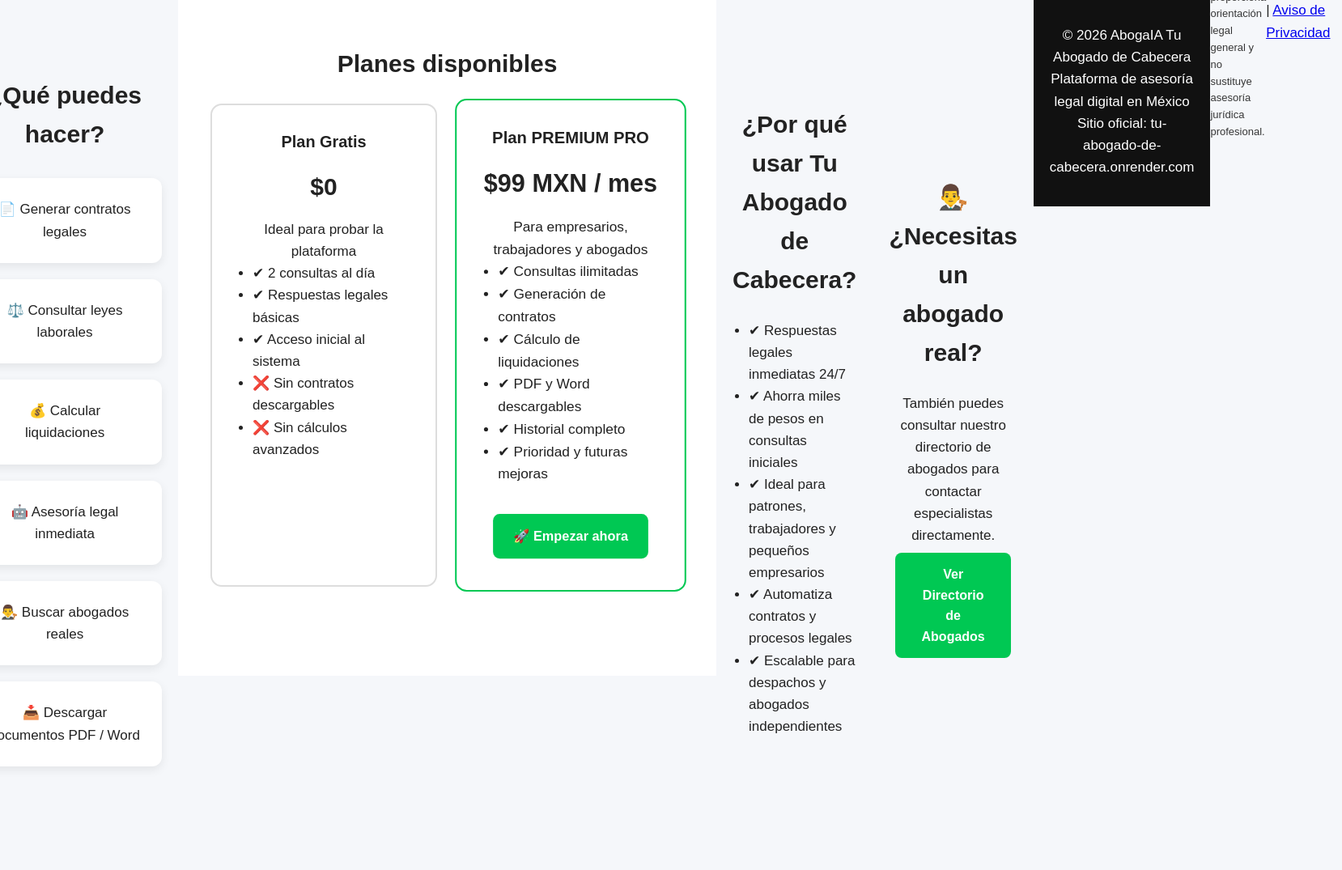
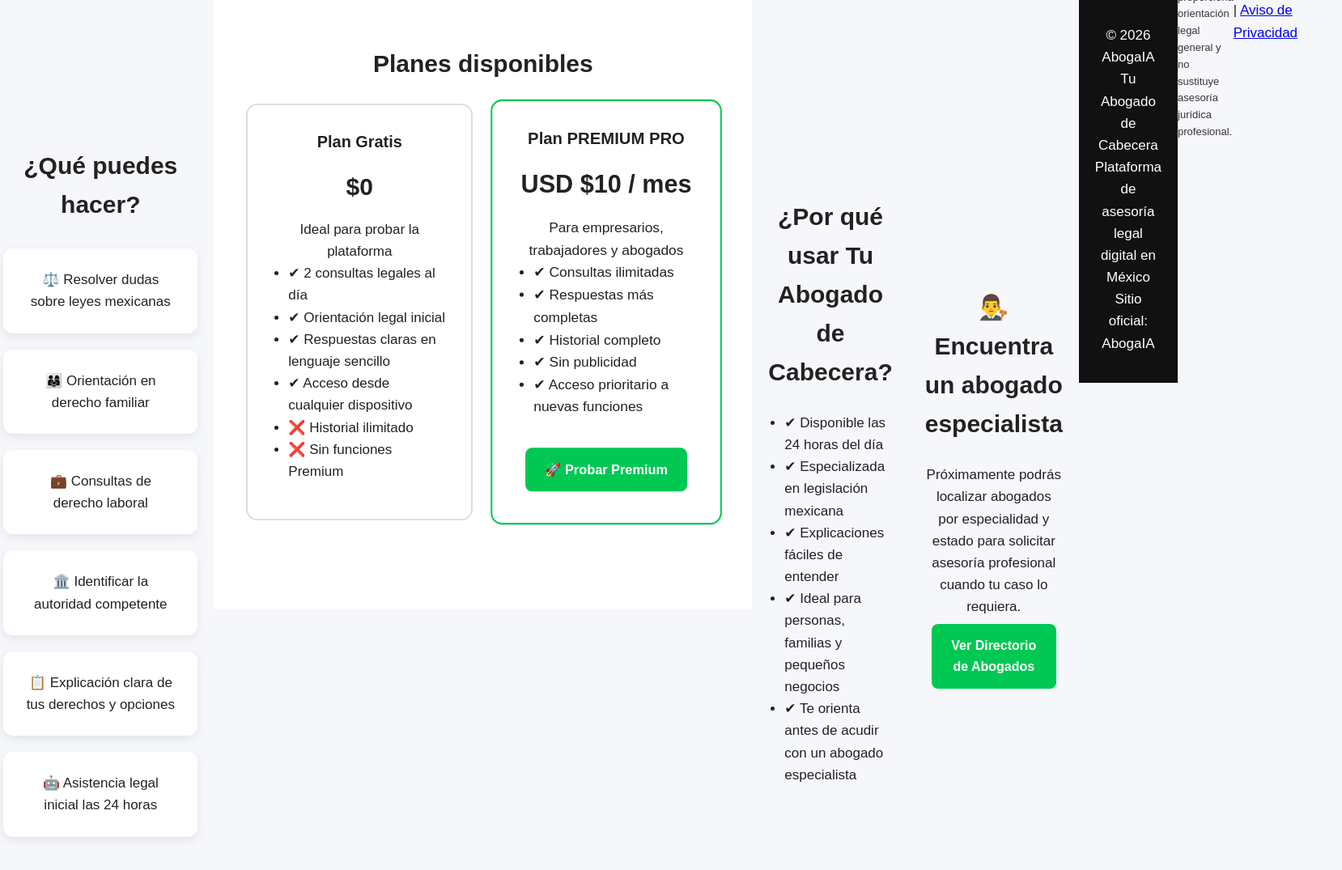
Before and after one commit to licluiggi-sketch/tu-abogado-de-cabecera, a website: page frontend/landing.html in a window 1280 px wide. Shown: the part 85-1160 px from the top of the page at 81% size, 1658 px wide, since content can reach past the window. Drawn offline with Linux system fonts and the light colour scheme.

Commit message:
Actualiza landing con contenido comercial

```diff
--- a/frontend/landing.html
+++ b/frontend/landing.html
@@ -171,15 +171,21 @@
 
   <!-- HERO -->
   <section class="hero">
+
     <h1>⚖️ AbogaIA</h1>
-    <h2>Tu Abogado de Cabecera</h2>
+
+    <p style="font-size:32px;font-weight:bold;margin-top:10px;">
+        Asesoría Jurídica Inteligente para México
+    </p>
 
     <p>
+        Resuelve dudas legales en minutos con inteligencia artificial
+        entrenada para orientar conforme a la legislación mexicana.
+    </p>
 
-Obtén orientación legal clara y rápida mediante inteligencia artificial especializada en legislación mexicana.
-
-Conoce qué derechos pueden aplicar a tu situación, qué autoridad puede ayudarte y cuándo conviene acudir con un abogado especialista.
-
+    <p>
+Resuelve dudas legales en minutos con inteligencia artificial
+entrenada para orientar conforme a la legislación mexicana.
 </p>
 
     <a href="register.html" class="btn">
@@ -201,29 +207,31 @@ Conoce qué derechos pueden aplicar a tu situación, qué autoridad puede ayudar
     <h2>¿Qué puedes hacer?</h2>
 
     <div class="cards">
+
   <div class="card">
-        📄 Generar contratos legales
+    ⚖️ Resolver dudas sobre leyes mexicanas
   </div>
 
   <div class="card">
-        ⚖️ Consultar leyes laborales
+    👨‍👩‍👧 Orientación en derecho familiar
   </div>
 
   <div class="card">
-        💰 Calcular liquidaciones
+    💼 Consultas de derecho laboral
   </div>
 
   <div class="card">
-        🤖 Asesoría legal inmediata
+    🏛️ Identificar la autoridad competente
   </div>
 
   <div class="card">
-        👨‍⚖️ Buscar abogados reales
+    📋 Explicación clara de tus derechos y opciones
   </div>
 
   <div class="card">
-        📥 Descargar documentos PDF / Word
+    🤖 Asistencia legal inicial las 24 horas
   </div>
+
 </div>
   </section>
 
@@ -244,11 +252,19 @@ Conoce qué derechos pueden aplicar a tu situación, qué autoridad puede ayudar
           <p>Ideal para probar la plataforma</p>
 
           <ul>
-            <li>✔ 2 consultas al día</li>
-            <li>✔ Respuestas legales básicas</li>
-            <li>✔ Acceso inicial al sistema</li>
-            <li>❌ Sin contratos descargables</li>
-            <li>❌ Sin cálculos avanzados</li>
+
+          <li>✔ 2 consultas legales al día</li>
+
+          <li>✔ Orientación legal inicial</li>
+
+          <li>✔ Respuestas claras en lenguaje sencillo</li>
+
+          <li>✔ Acceso desde cualquier dispositivo</li>
+
+          <li>❌ Historial ilimitado</li>
+
+          <li>❌ Sin funciones Premium</li>
+
           </ul>
         </div>
 
@@ -256,24 +272,31 @@ Conoce qué derechos pueden aplicar a tu situación, qué autoridad puede ayudar
           <h3>Plan PREMIUM PRO</h3>
 
           <div class="price">
-            $99 MXN / mes
+
+          USD $10 / mes
+
           </div>
 
           <p>Para empresarios, trabajadores y abogados</p>
 
           <ul>
+
           <li>✔ Consultas ilimitadas</li>
-            <li>✔ Generación de contratos</li>
-            <li>✔ Cálculo de liquidaciones</li>
-            <li>✔ PDF y Word descargables</li>
+
+          <li>✔ Respuestas más completas</li>
+
           <li>✔ Historial completo</li>
-            <li>✔ Prioridad y futuras mejoras</li>
+
+          <li>✔ Sin publicidad</li>
+
+          <li>✔ Acceso prioritario a nuevas funciones</li>
+
           </ul>
 
           <br>
 
           <a href="register.html" class="btn">
-            🚀 Empezar ahora
+            🚀 Probar Premium
           </a>
         </div>
 
@@ -286,21 +309,28 @@ Conoce qué derechos pueden aplicar a tu situación, qué autoridad puede ayudar
     <h2>¿Por qué usar Tu Abogado de Cabecera?</h2>
 
     <ul>
-      <li>✔ Respuestas legales inmediatas 24/7</li>
-      <li>✔ Ahorra miles de pesos en consultas iniciales</li>
-      <li>✔ Ideal para patrones, trabajadores y pequeños empresarios</li>
-      <li>✔ Automatiza contratos y procesos legales</li>
-      <li>✔ Escalable para despachos y abogados independientes</li>
+
+    <li>✔ Disponible las 24 horas del día</li>
+
+    <li>✔ Especializada en legislación mexicana</li>
+
+    <li>✔ Explicaciones fáciles de entender</li>
+
+    <li>✔ Ideal para personas, familias y pequeños negocios</li>
+
+    <li>✔ Te orienta antes de acudir con un abogado especialista</li>
+
     </ul>
   </section>
 
   <!-- DIRECTORIO -->
   <section class="section">
-    <h2>👨‍⚖️ ¿Necesitas un abogado real?</h2>
+    <h2>👨‍⚖️ Encuentra un abogado especialista</h2>
 
     <p>
-      También puedes consultar nuestro directorio de abogados
-      para contactar especialistas directamente.
+
+    Próximamente podrás localizar abogados por especialidad y estado para solicitar asesoría profesional cuando tu caso lo requiera.
+
     </p>
 
     <a href="abogados.html" class="btn">
@@ -321,7 +351,7 @@ Tu Abogado de Cabecera
 
     <p>
       Sitio oficial:
-      tu-abogado-de-cabecera.onrender.com
+      AbogaIA
     </p>
   </footer>
 
```
Lines whose indentation alone changed are shown as unchanged.
